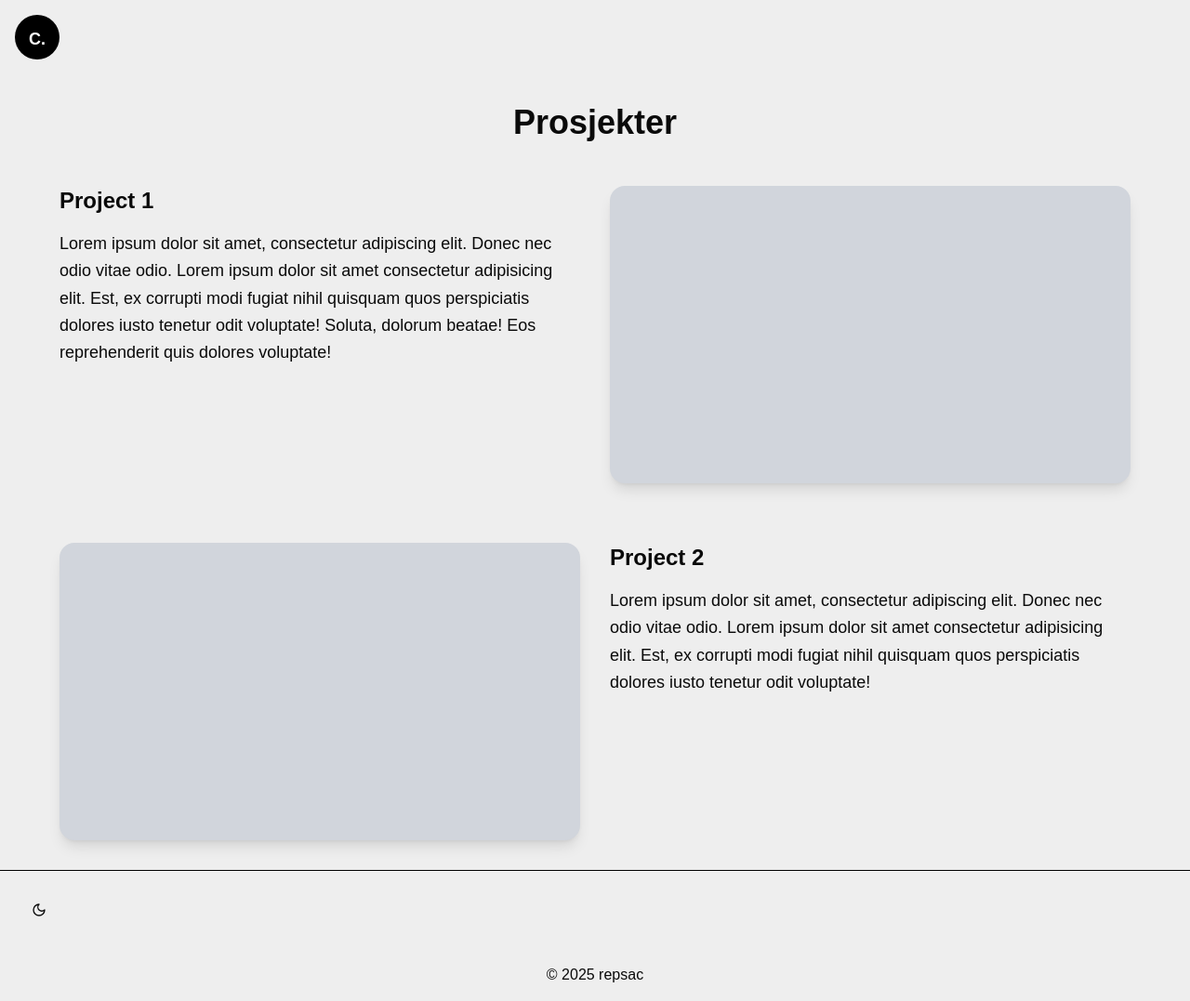
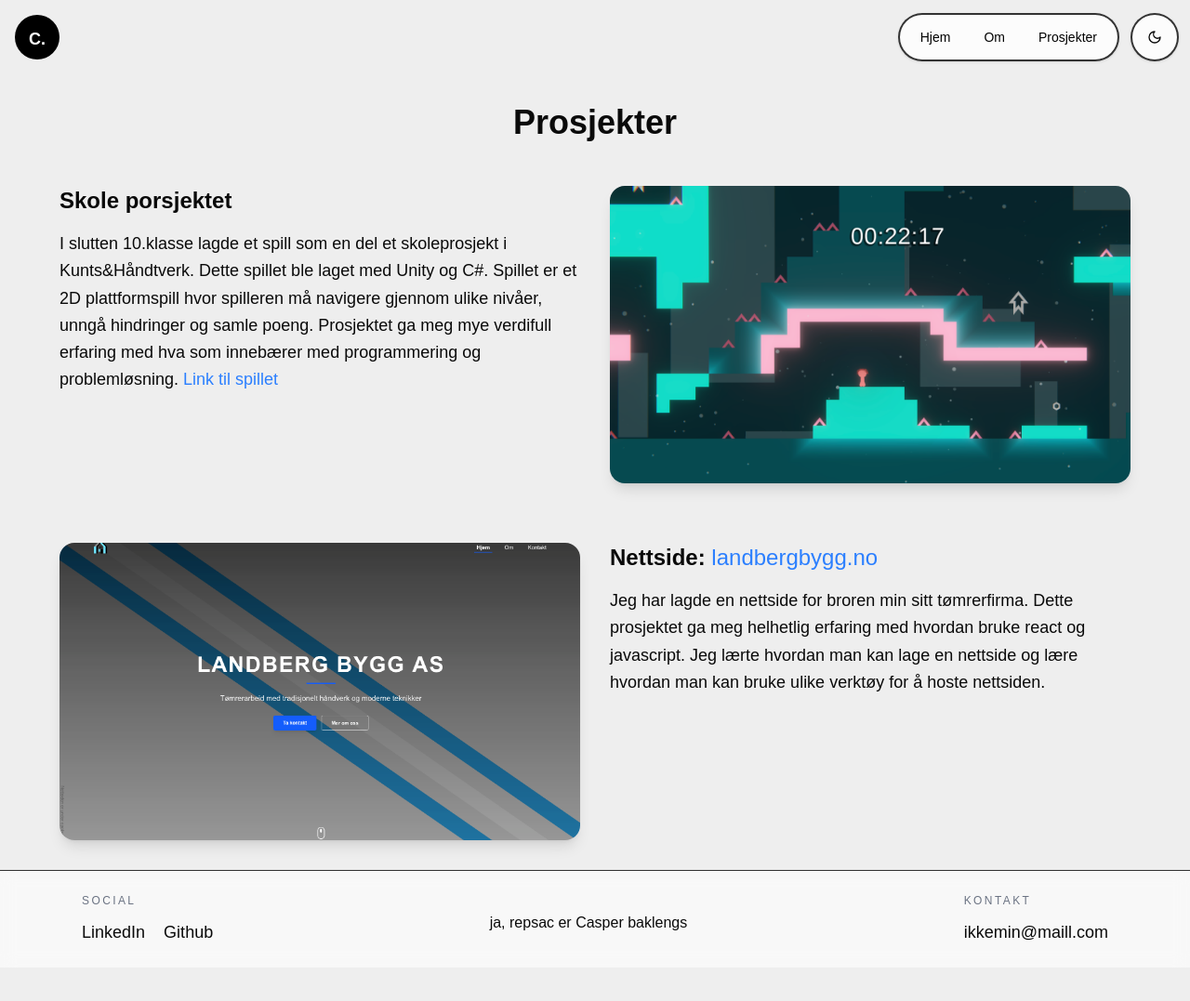
Before and after one commit to repsacl/casper., a React (Vite) app: page /projects in a window 1280 px wide. Shown: the whole page at 93% size. After the commit the page ends 1041 px from the top, so only its background shows below. Built offline with nearby package versions, Linux system fonts and the light colour scheme; a web font is replaced by a local one.

Commit message:
base portfolio made

```diff
--- a/src/components/Footer.jsx
+++ b/src/components/Footer.jsx
@@ -1,34 +1,34 @@
 import Links from "../components/motion/Links"
-import ThemeToggle from "../components/useTheme"
 
 function Footer() {
   return (
-    <footer className="flex flex-col border-t border-black dark:border-gray-200 mt-auto">
-
-      <div className="flex flex-col sm:flex-row justify-between items-start sm:items-center p-4 sm:p-6 gap-6">
-
-        {/* Social Links */}
-        {/* <div className="flex flex-col gap-2 w-full sm:w-auto"> */}
-          {/* <h1 className="font-bold text-lg sm:text-xl">Social</h1> */}
-          {/* <div className="flex flex-col gap-1 text-base sm:text-lg">
-            <Links>Instagram</Links>
+    <footer className="mt-auto border-t border-black/80 bg-white/60 backdrop-blur-sm dark:border-white/20 dark:bg-black/20">
+      <div className="mx-auto flex w-full max-w-6xl flex-col gap-6 px-4 py-5 sm:flex-row sm:items-start sm:justify-between sm:px-6 sm:py-6">
+        <div className="flex flex-col gap-3">
+          <span className="text-xs font-medium uppercase tracking-[0.2em] text-gray-500 dark:text-gray-400">
+            Social
+          </span>
+          <div className="flex flex-col gap-2 text-base sm:flex-row sm:items-center sm:gap-5 sm:text-lg">
             <Links>LinkedIn</Links>
             <Links>Github</Links>
           </div>
-        </div> */}
-
-        {/* Theme Toggle */}
-        <div className="flex justify-center sm:justify-end w-full sm:w-auto">
-          <ThemeToggle />
         </div>
 
+      <div className="flex flex-col justify-center items-center px-4 pb-3 text-center text-[0.rem] font-light sm:text-base mt-5">
+        ja, repsac er Casper baklengs
       </div>
 
-      {/* Copyright */}
-        <p className="text-center text-sm sm:text-base p-3 sm:p-4">
-          © 2025 repsac
-        </p>
-
+        <div className="flex flex-col gap-3">
+          <span className="text-xs font-medium uppercase tracking-[0.2em] text-gray-500 dark:text-gray-400">
+            Kontakt
+          </span>
+          <div className="flex flex-col gap-2 text-base sm:text-lg">
+            <a href="mailto:" className="transition-opacity hover:opacity-70">
+              ikkemin@maill.com
+            </a>
+          </div>
+        </div>
+      </div>
     </footer>
   );
 }
--- a/src/components/Navbar.jsx
+++ b/src/components/Navbar.jsx
@@ -3,7 +3,15 @@ import { Menu, X } from "lucide-react"
 import { Link } from "react-router-dom"
 import { motion, AnimatePresence } from "motion/react"
 
+import ThemeToggle from "./useTheme"
+
 const DURATION = 0.22;
+
+const navItems = [
+    { to: "/", label: "Hjem" },
+    { to: "/about", label: "Om" },
+    { to: "/projects", label: "Prosjekter" },
+];
 
 function Navbar() {
     const [sideBar, setSideBar] = useState(false);
@@ -47,64 +55,35 @@ function Navbar() {
                 </Link>
             </motion.div>
 
-            {/* Desktop Navigation
-            <motion.ul
-                initial={{ opacity: 0, scale: 0 }}
-                animate={{ opacity: 1, scale: 1 }}
-                transition={{ duration: .5, scale: { type: "spring", visualDuration: 0.4, bounce: 0.3 } }}
-                className="hidden md:flex w-fit rounded-4xl m-1 gap-8 p-3 px-8 text-xl border-solid border-2 border-black text-black dark:text-white dark:border-white"
-            >
-                <motion.li
-                    initial="initial"
-                    whileHover="hovered"
-                    className="cursor-pointer"
-                    whileTap={{ scale: 0.85 }}
-                    variants={{
-                        initial: {opacity: 0.8, scale: 1},
-                        hovered: {opacity: 1, scale: 1.2}
-                    }}
-                    transition={{
-                        duration: DURATION,
-                        ease: "easeInOut"
-                    }}
+            <div className="hidden md:flex items-center gap-3">
+                <motion.ul
+                    initial={{ opacity: 0, y: -12 }}
+                    animate={{ opacity: 1, y: 0 }}
+                    transition={{ duration: 0.4, ease: "easeOut", delay: 0.1 }}
+                    className="flex items-center gap-1 rounded-full border-2 border-black/80 bg-white/80 p-1.5 text-sm font-medium text-black shadow-sm backdrop-blur-sm dark:border-white/80 dark:bg-black/20 dark:text-white"
                 >
-                    <Link to="/">Hjem</Link>
-                </motion.li>
+                    {navItems.map(({ to, label }) => (
+                        <motion.li
+                            key={to}
+                            whileHover={{ y: -2, scale: 1.02 }}
+                            whileTap={{ scale: 0.96 }}
+                            transition={{ duration: DURATION, ease: "easeInOut" }}
+                            className="list-none"
+                        >
+                            <Link
+                                to={to}
+                                className="block rounded-full px-4 py-2 transition-colors duration-200 hover:bg-black hover:text-white dark:hover:bg-white dark:hover:text-black"
+                            >
+                                {label}
+                            </Link>
+                        </motion.li>
+                    ))}
+                </motion.ul>
 
-                <motion.li
-                    initial="initial"
-                    whileHover="hovered"
-                    className="cursor-pointer"
-                    whileTap={{ scale: 0.85 }}
-                    variants={{
-                        initial: {opacity: 0.8, scale: 1},
-                        hovered: {opacity: 1, scale: 1.2}
-                    }}
-                    transition={{
-                        duration: DURATION,
-                        ease: "easeInOut"
-                    }}
-                >
-                    <Link to="/about">Om</Link>
-                </motion.li>
-
-                <motion.li
-                    initial="initial"
-                    whileHover="hovered"
-                    className="cursor-pointer"
-                    whileTap={{ scale: 0.85 }}
-                    variants={{
-                        initial: {opacity: 0.8, scale: 1},
-                        hovered: {opacity: 1, scale: 1.2}
-                    }}
-                    transition={{
-                        duration: DURATION,
-                        ease: "easeInOut"
-                    }}
-                >
-                    <Link to="/projects">Prosjekter</Link>
-                </motion.li>
-            </motion.ul> */}
+                <div className="flex items-center justify-center rounded-full border-2 border-black/80 bg-white/80 p-1.5 shadow-sm backdrop-blur-sm dark:border-white/80 dark:bg-black/20">
+                    <ThemeToggle />
+                </div>
+            </div>
         </motion.nav>
     </>
   )
--- a/src/components/ui/TypeWriter.jsx
+++ b/src/components/ui/TypeWriter.jsx
@@ -5,7 +5,7 @@ function TypeWriter() {
   return (
         <Typewriter
           options={{
-            strings: ["Casper", ""],
+            strings: ["Casper", "Casper Landberg"],
             autoStart: true,
             loop: true,
             delay: 75,
--- a/src/components/useTheme.jsx
+++ b/src/components/useTheme.jsx
@@ -1,20 +1,18 @@
 // src/components/ThemeToggle.jsx
 import { useState, useEffect } from 'react';
+import { motion } from "motion/react";
 import { Button } from "@/components/ui/button";
 import { Moon, Sun } from "lucide-react";
 
 function ThemeToggle() {
   const [theme, setTheme] = useState(() => {
-    // Sjekk om tema er lagret i localStorage
     const storedTheme = localStorage.getItem('theme');
-    // Sjekk brukerens preferanser hvis ingen tema er lagret
     if (!storedTheme) {
       return window.matchMedia('(prefers-color-scheme: dark)').matches ? 'dark' : 'light';
     }
     return storedTheme;
   });
 
-  // Oppdater HTML data-theme attributt når tema endres
   useEffect(() => {
     const root = window.document.documentElement;
     if (theme === 'dark') {
@@ -30,14 +28,26 @@ function ThemeToggle() {
   };
 
   return (
+    <motion.div whileHover={{ scale: 1.08 }} whileTap={{ scale: 0.94 }} transition={{ duration: 0.18 }}>
       <Button
         variant="ghost"
         size="icon"
         onClick={toggleTheme}
         aria-label={`Bytt til ${theme === 'dark' ? 'lyst' : 'mørkt'} tema`}
+        className="relative overflow-hidden rounded-full cursor-pointer"
+      >
+        <motion.span
+          key={theme}
+          initial={{ rotate: -90, opacity: 0, scale: 0.7 }}
+          animate={{ rotate: 0, opacity: 1, scale: 1 }}
+          exit={{ rotate: 90, opacity: 0, scale: 0.7 }}
+          transition={{ duration: 0.25, ease: "easeInOut" }}
+          className="flex items-center justify-center"
         >
           {theme === 'dark' ? <Sun className="h-5 w-5" /> : <Moon className="h-5 w-5" />}
+        </motion.span>
       </Button>
+    </motion.div>
   );
 }
 
--- a/src/main.jsx
+++ b/src/main.jsx
@@ -24,7 +24,7 @@ function Layout() {
     // Simulerer lasting av data
     const timer = setTimeout(() => {
       setLoading(false);
-    }, 2000);
+    }, 1);
 
     return () => clearTimeout(timer);
   }, []);
--- a/src/pages/About.jsx
+++ b/src/pages/About.jsx
@@ -1,25 +1,75 @@
-import { useState } from "react"
 import { motion } from "motion/react"
 
 function About() {
+  const skills = [
+    { name: "React", accent: "from-cyan-400 to-blue-500" },
+    { name: "JavaScript", accent: "from-yellow-300 to-amber-500" },
+    { name: "CSS", accent: "from-pink-400 to-fuchsia-500" },
+    { name: "Python", accent: "from-emerald-400 to-teal-500" },
+    { name: "C#", accent: "from-indigo-400 to-violet-500" },
+    { name: "MySQL", accent: "from-violet-400 to-purple-500" },
+  ];
 
   return (
-    <>
-      <motion.div
-       initial={{ opacity: 0 }}
-       animate={{ opacity: 1 }}
-       exit={{ opacity: 0 }}
+    <motion.div
+      initial={{ opacity: 0, y: 24 }}
+      animate={{ opacity: 1, y: 0 }}
+      exit={{ opacity: 0 }}
+      transition={{ duration: 0.5, ease: "easeInOut" }}
+      className="flex min-h-screen items-center justify-center px-6 py-16"
+    >
+      <div className="w-full max-w-5xl rounded-[2rem] border border-black/10 bg-white/70 p-6 shadow-[0_20px_60px_rgba(0,0,0,0.08)] backdrop-blur-sm dark:border-white/10 dark:bg-black/20 sm:p-10">
+        <div className="mb-8">
+          <p className="mb-3 text-sm font-medium uppercase tracking-[0.18em] text-gray-500 dark:text-gray-400">
+            Om meg
+          </p>
+          <h1 className="text-4xl font-bold tracking-tight text-black dark:text-white sm:text-5xl">
+            Casper Landberg
+          </h1>
+        </div>
 
-       transition={{
-        duration: .5,
-        ease: "easeInOut"
-      }}
+        <div className="grid gap-8 lg:grid-cols-[1.5fr_0.9fr] lg:items-start">
+          <div className="space-y-5 text-base leading-relaxed text-gray-700 dark:text-gray-300 sm:text-lg">
+            <p>
+              Jeg er en 20-åring fra Fredrikstad med stor interesse for teknologi og
+              programmering.
+            </p>
 
-      className="flex flex-col justify-center h-screen"
-      >
-        <h1 className="text-4xl text-center font-bold">Om</h1>
-      </motion.div>
-    </>
+            <p>
+              Gjennom egne prosjekter og læring har jeg fått erfaring med React,
+              JavaScript og CSS, både når det gjelder utvikling av nettsider og
+              applikasjoner. Jeg har også jobbet med C# i forbindelse med utvikling av
+              spill i Unity.
+            </p>
+
+            <p>
+              På videregående tok jeg studiespesialisering med realfag, og jeg har alltid
+              vært interessert i programmering. Derfor valgte jeg valgfagene IT1 og IT2.
+              I IT1 lærte jeg grunnleggende webutvikling med HTML, CSS, JavaScript og
+              MySQL, og i IT2 lærte jeg Python til å lage små applikasjoner.
+            </p>
+          </div>
+
+          <div className="rounded-[1.5rem] border border-black/10 bg-gradient-to-br from-black via-gray-900 to-gray-800 p-5 text-white shadow-lg dark:border-white/10 dark:from-white dark:via-gray-100 dark:to-gray-200 dark:text-black">
+            <p className="mb-4 text-sm font-medium uppercase tracking-[0.2em] text-white/70 dark:text-black/70">
+              Erfaring
+            </p>
+
+            <div className="space-y-3">
+              {skills.map(({ name, accent }) => (
+                <div
+                  key={name}
+                  className="group flex items-center justify-between rounded-2xl border border-white/10 bg-white/5 p-3 transition-transform duration-200 hover:-translate-y-0.5 dark:border-black/10 dark:bg-black/5"
+                >
+                  <span className="text-sm font-medium sm:text-base">{name}</span>
+                  <span className={`h-2.5 w-2.5 rounded-full bg-gradient-to-r ${accent}`} />
+                </div>
+              ))}
+            </div>
+          </div>
+        </div>
+      </div>
+    </motion.div>
   );
 }
 
--- a/src/pages/Nopage.jsx
+++ b/src/pages/Nopage.jsx
@@ -2,8 +2,11 @@ import React from 'react'
 
 function Nopage() {
   return (
-    <div className="flex justify-center items-center h-screen">
+    <div className="flex flex-col justify-center items-center h-screen">
       <h1 className="text-4xl font-bold">404 Not Found</h1>
+      <p className="text-lg text-gray-700 dark:text-gray-300 leading-relaxed font-light">
+        her gikk du feil desverre gå tilbake til <a href="/" className="text-blue-700 hover:underline">hjemmesiden</a>.
+      </p>
     </div>
   )
 }
--- a/src/pages/Projects.jsx
+++ b/src/pages/Projects.jsx
@@ -21,14 +21,15 @@ function Projects() {
         <div className='flex flex-col lg:flex-row justify-center items-center lg:items-start gap-6 lg:gap-8 max-w-6xl mx-auto'>
 
           <div className="flex flex-col w-full lg:w-1/2 order-2 lg:order-1">
-            <h2 className="text-xl sm:text-2xl font-bold mb-4 text-center lg:text-left">Project 1</h2>
-            <p className="text-sm sm:text-base lg:text-lg leading-relaxed text-center lg:text-left">
-              Lorem ipsum dolor sit amet, consectetur adipiscing elit. Donec nec odio vitae odio. Lorem ipsum dolor sit amet consectetur adipisicing elit. Est, ex corrupti modi fugiat nihil quisquam quos perspiciatis dolores iusto tenetur odit voluptate! Soluta, dolorum beatae! Eos reprehenderit quis dolores voluptate!
+            <h2 className="text-xl sm:text-2xl font-bold mb-4 text-center lg:text-left">Skole porsjektet</h2>
+            <p className="text-sm font-medium sm:text-base lg:text-lg leading-relaxed text-center lg:text-left">
+              I slutten 10.klasse lagde et spill som en del et skoleprosjekt i Kunts&Håndtverk. Dette spillet ble laget med Unity og C#. Spillet er et 2D plattformspill hvor spilleren må navigere gjennom ulike nivåer, unngå hindringer og samle poeng. Prosjektet ga meg mye verdifull erfaring med hva som innebærer med programmering og problemløsning.
+              <a href="#" target="_blank" rel="noopener noreferrer" className="text-blue-500 font-light hover:underline"> Link til spillet</a>
             </p>
           </div>
 
           <div className="w-full sm:w-3/4 lg:w-1/2 order-1 lg:order-2">
-            <div className='h-48 sm:h-56 md:h-64 lg:h-80 w-full bg-gray-300 dark:bg-gray-600 rounded-2xl shadow-lg'></div>
+            <img src="/src/assets/BildeSpill.png" alt="Project 1" className='h-48 sm:h-56 md:h-64 lg:h-80 w-full object-cover rounded-2xl shadow-lg' />
           </div>
 
         </div>
@@ -37,13 +38,13 @@ function Projects() {
         <div className='flex flex-col lg:flex-row justify-center items-center lg:items-start gap-6 lg:gap-8 max-w-6xl mx-auto mt-12 lg:mt-16'>
 
           <div className="w-full sm:w-3/4 lg:w-1/2">
-            <div className='h-48 sm:h-56 md:h-64 lg:h-80 w-full bg-gray-300 dark:bg-gray-600 rounded-2xl shadow-lg'></div>
+            <img src="/src/assets/landbergbygg.png" alt="Project 2" className='h-48 sm:h-56 md:h-64 lg:h-80 w-full object-cover rounded-2xl shadow-lg' />
           </div>
 
           <div className="flex flex-col w-full lg:w-1/2">
-            <h2 className="text-xl sm:text-2xl font-bold mb-4 text-center lg:text-left">Project 2</h2>
-            <p className="text-sm sm:text-base lg:text-lg leading-relaxed text-center lg:text-left">
-              Lorem ipsum dolor sit amet, consectetur adipiscing elit. Donec nec odio vitae odio. Lorem ipsum dolor sit amet consectetur adipisicing elit. Est, ex corrupti modi fugiat nihil quisquam quos perspiciatis dolores iusto tenetur odit voluptate!
+            <h2 className="text-xl sm:text-2xl font-bold mb-4 text-center lg:text-left">Nettside: <a href="https://landbergbygg.no" target="_blank" rel="noopener noreferrer" className="font-light text-blue-500 hover:underline">landbergbygg.no</a></h2>
+            <p className="text-sm font-medium sm:text-base lg:text-lg leading-relaxed text-center lg:text-left">
+              Jeg har lagde en nettside for broren min sitt tømrerfirma. Dette prosjektet ga meg helhetlig erfaring med hvordan bruke react og javascript. Jeg lærte hvordan man kan lage en nettside og lære hvordan man kan bruke ulike verktøy for å hoste nettsiden.
             </p>
           </div>
 
```
Also changed, not shown: src/components/ProjectCard.jsx (added, +9 -0 lines), src/pages/App.jsx (+26 -19 lines), src/assets/BildeSpill.png (added), src/assets/landbergbygg.png (added). Lines whose indentation alone changed are shown as unchanged.
